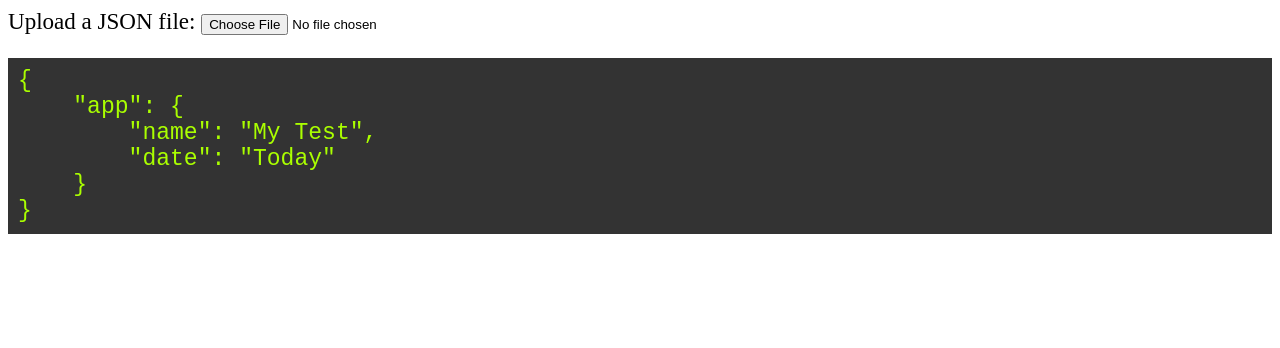
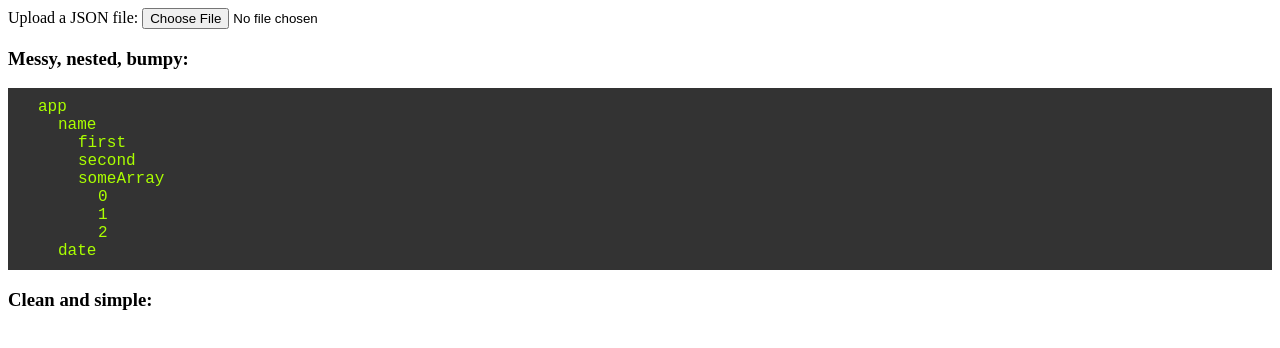
Before and after one commit to ahungry/rolling-pin, a plain HTML site: page index.html in a window 1280 px wide. Drawn offline with Linux system fonts and the light colour scheme.

Commit message:
working renderer

```diff
--- a/index.html
+++ b/index.html
@@ -8,7 +8,11 @@
   <body>
     Upload a JSON file: <input type="file" id="json-file">
 
+    <h3>Messy, nested, bumpy:</h3>
     <pre id="code"></pre>
+
+    <h3>Clean and simple:</h3>
+    <pre id="clean-code"></pre>
   </body>
   <script src="index.js"></script>
 </html>
--- a/index.js
+++ b/index.js
@@ -1,15 +1,41 @@
+const jsonFlat = {}
 const jsonFile = document.getElementById('json-file')
 let json = {
   "app": {
-    "name": "My Test",
+    "name": {
+      "first": "My",
+      "second": "App",
+      "someArray": [1, 2, 3]
+    },
     "date": "Today"
   }
+}
+
+function renderTree (parent, m, path = []) {
+  const keys = Object.keys(m)
+
+  keys.forEach(k => {
+    const el = document.createElement('div')
+
+    el.title = [...path, k].join('.')
+    el.className = 'tree-key'
+    el.innerHTML = k
+
+    parent.appendChild(el)
+
+    const val = m[k]
+
+    if ('object' === typeof val) {
+      renderTree(el, val, [...path, k])
+    }
+  })
 }
 
 function renderJson () {
   const node = document.getElementById('code')
 
-  node.innerHTML = JSON.stringify(json, undefined, 4)
+  renderTree(node, json)
+  // node.innerHTML = JSON.stringify(json, undefined, 4)
 }
 
 function boot () {
--- a/main.css
+++ b/main.css
@@ -1,5 +1,5 @@
 html, body {
-  font-size: 1.2rem;
+  font-size: 1.0rem;
 }
 
 #code {
@@ -8,3 +8,7 @@ html, body {
   display: block;
   padding: 10px;
 }
+
+.tree-key {
+  padding-left: 20px;
+}
```
